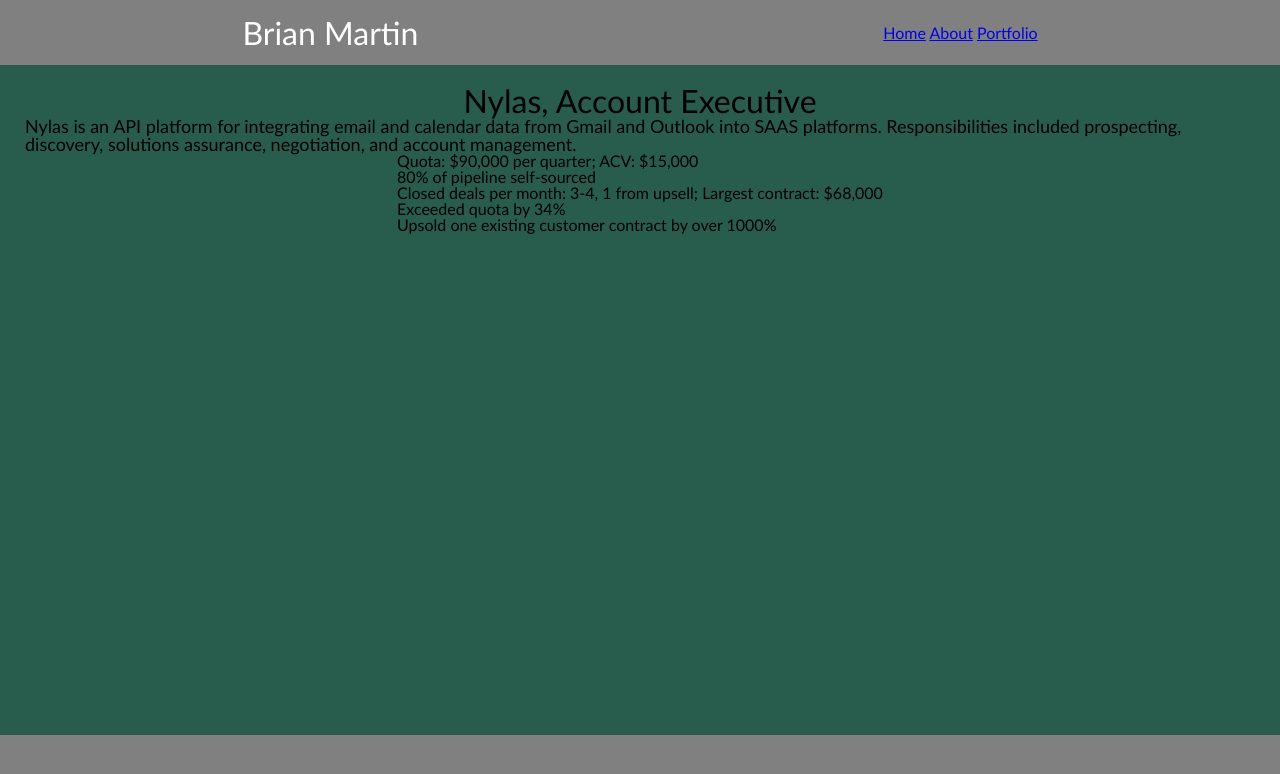
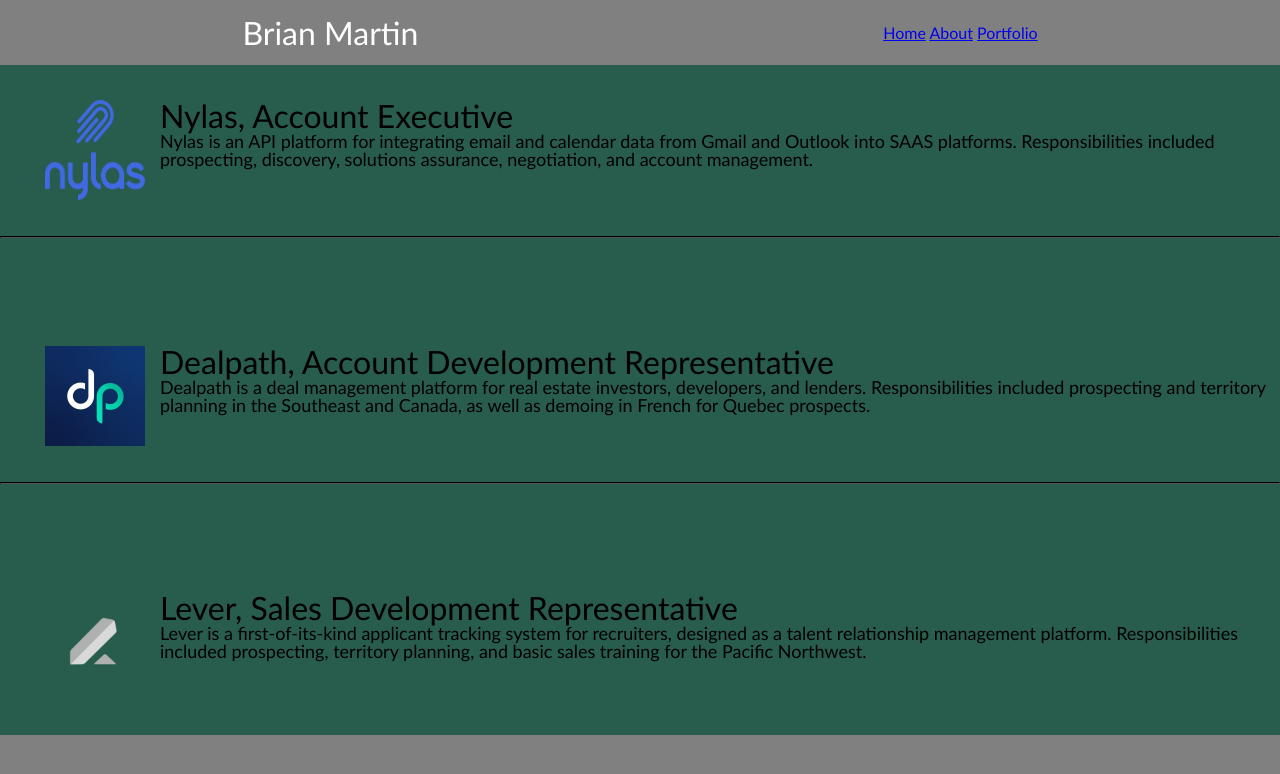
Before and after one commit to betaromu/career-sim-personal-site, a plain HTML site: page about.html in a window 1280 px wide. Drawn offline with Linux system fonts and the light colour scheme.

Commit message:
third commit

```diff
--- a/about.html
+++ b/about.html
@@ -18,17 +18,23 @@
             <a href='portfolio.html'>Portfolio</a>
         </div>
     </nav>
-   <main>
-    <h2>Nylas, Account Executive</h2>
-    <p>Nylas is an API platform for integrating email and calendar data from Gmail and Outlook into SAAS platforms. Responsibilities included prospecting, discovery, solutions assurance, negotiation, and account management.</P>
-    <ul>
-        <li>Quota: $90,000 per quarter; ACV: $15,000</li>
-        <li>80% of pipeline self-sourced</li>
-        <li>Closed deals per month: 3-4, 1 from upsell; Largest contract: $68,000</li>
-        <li>Exceeded quota by 34%</li>
-        <li>Upsold one existing customer contract by over 1000%</li>
-    </ul>
-   </main>
+    <section class="about-section">
+        <img src="nylas-logo-png.png" width="100"; height="100">
+            <h2>Nylas, Account Executive</h2>
+            <p>Nylas is an API platform for integrating email and calendar data from Gmail and Outlook into SAAS platforms. Responsibilities included prospecting, discovery, solutions assurance, negotiation, and account management.</P>
+    </section>
+    <hr>
+    <section class="about-section">
+        <img src="dealpath-logo.jpeg" width="100"; height="100">
+            <h2>Dealpath, Account Development Representative</h2>
+            <p>Dealpath is a deal management platform for real estate investors, developers, and lenders. Responsibilities included prospecting and territory planning in the Southeast and Canada, as well as demoing in French for Quebec prospects.</P>
+    </section>
+    <hr>
+    <section class="about-section">
+        <img src="lever-logo.png" width="100"; height="100">
+            <h2>Lever, Sales Development Representative</h2>
+            <p> Lever is a first-of-its-kind applicant tracking system for recruiters, designed as a talent relationship management platform. Responsibilities included prospecting, territory planning, and basic sales training for the Pacific Northwest.</P>
+    </section>
     <footer></footer>
 </body>
 </body>
--- a/javascript.js
+++ b/javascript.js
@@ -0,0 +1,3 @@
+let colleague= "For references, please contact Charlie Mitchell at (555) 555-5555.";
+console.log(colleague);
+alert(colleague);
--- a/style.css
+++ b/style.css
@@ -1,6 +1,6 @@
 body {
     background-color:rgb(40, 92, 77);
-    font-family:'Trebuchet MS', 'Lucida Sans Unicode', 'Lucida Grande', 'Lucida Sans', Arial, sans-serif
+    font-family:'Trebuchet MS', 'Lucida Sans Unicode', 'Lucida Grande', 'Lucida Sans', Arial, sans-serif;
 }
 nav {
     display: flex;
@@ -55,3 +55,21 @@ footer {
     right: 0;
     bottom: 0;
 }
+
+.about-section {
+    display: inline-block;
+    margin-top: 100px;
+    margin-left: 30px;
+    height: 128px;
+}
+
+.about-section img {
+float: left;
+margin-left: 15px;
+margin-right: 15px;
+margin-top: 0;
+}
+
+hr {
+    border-color: black;
+}
```
Also changed, not shown: portfolio.html (+1 -0 lines), dealpath-logo.jpeg (added), lever-logo.png (added), nylas-logo-png.png (added).
